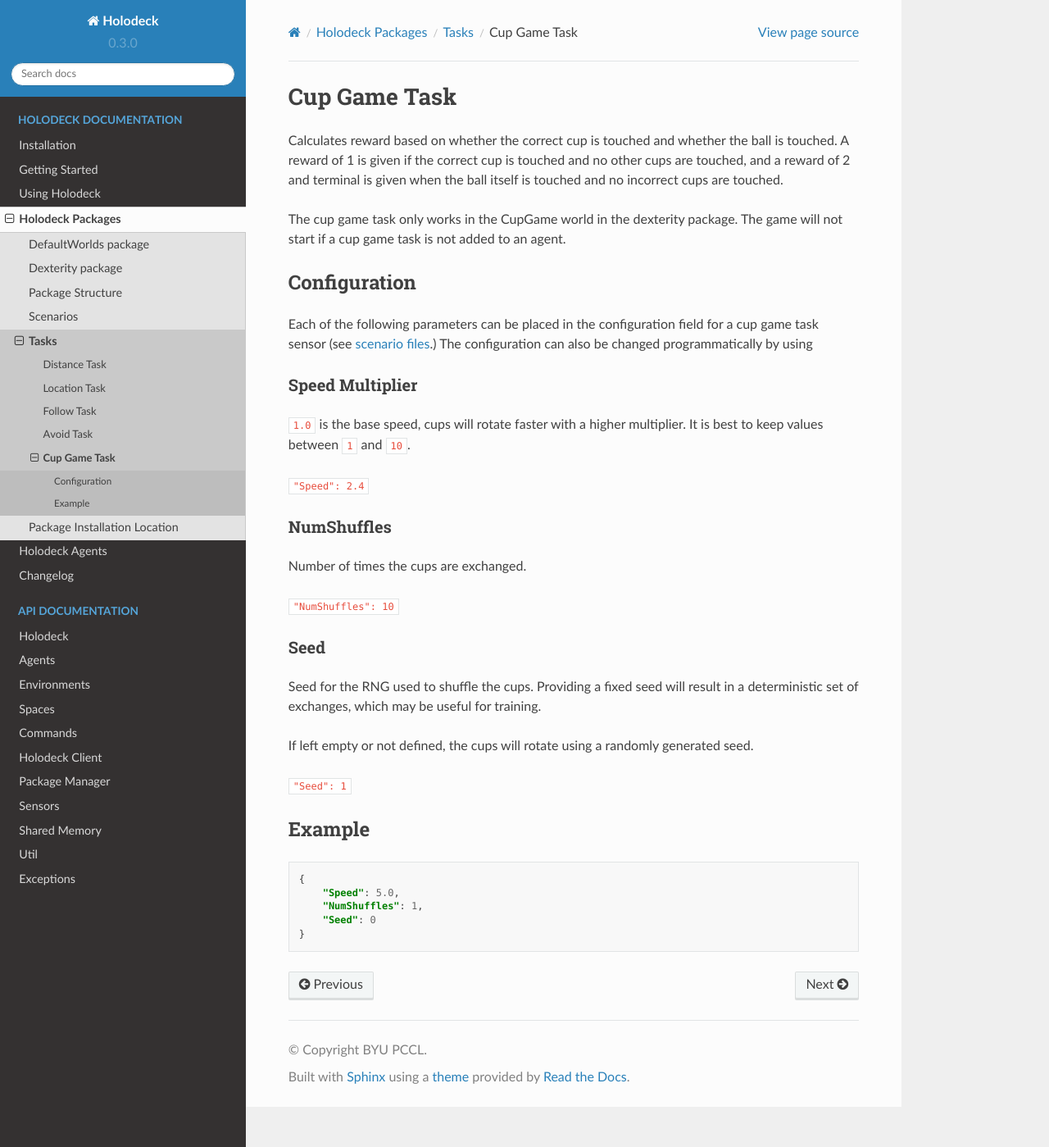
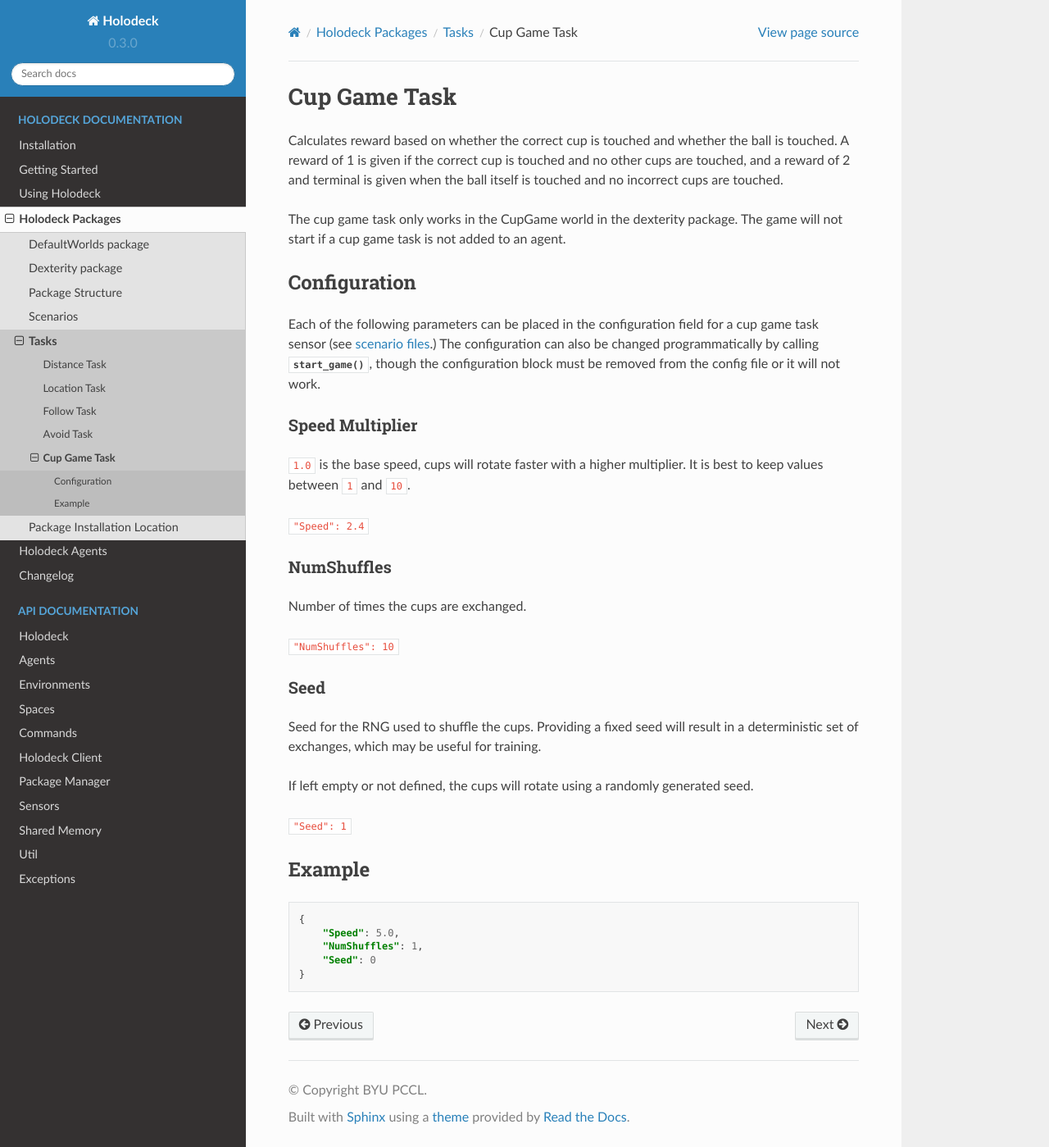
Before and after one commit to BYU-PCCL/holodeck, a Sphinx documentation site: the page built from docs/packages/docs/tasks/cup-game-task.rst, in a window 1280 px wide and 1399 px high. Shown: the whole window at 82% size. Built offline with Sphinx 7.4.7 and the Read the Docs theme 2.0.0, drawn with Linux system fonts in a browser that asks for light colours; formulas are drawn with MathJax 3.

Commit message:
Finished sentence fragment

```diff
--- a/docs/packages/docs/tasks/cup-game-task.rst
+++ b/docs/packages/docs/tasks/cup-game-task.rst
@@ -14,7 +14,9 @@ Configuration
 
 Each of the following parameters can be placed in the configuration field
 for a cup game task sensor (see :ref:`scenario files <scenario-files>`.)
-The configuration can also be changed programmatically by using
+The configuration can also be changed programmatically by calling
+:meth:`~holodeck.sensors.CupGameTask.start_game`, though the configuration
+block must be removed from the config file or it will not work.
 
 
 Speed Multiplier
```
